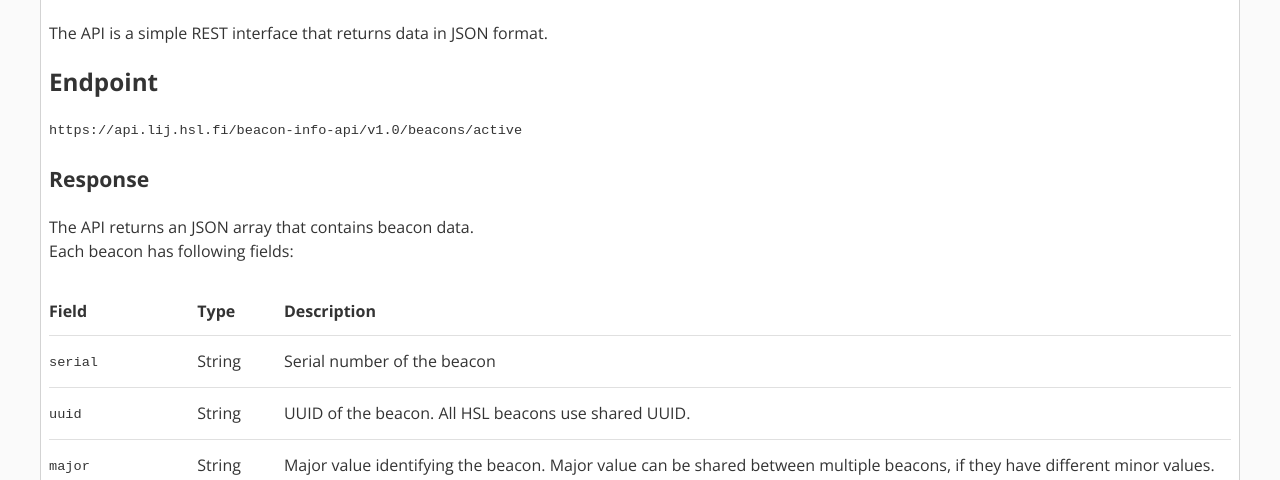
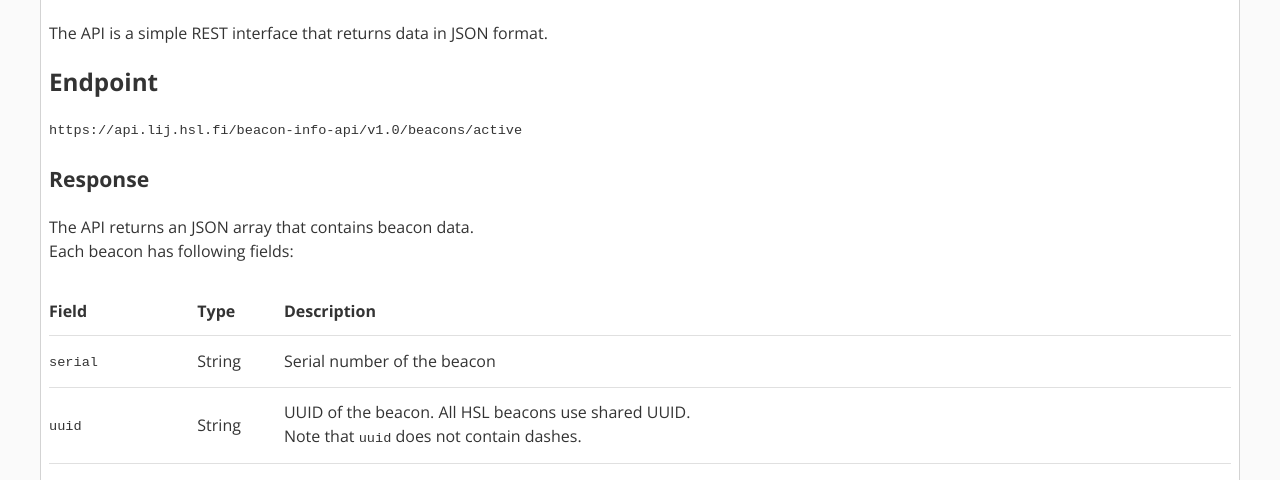
Before and after one commit to HSLdevcom/hsldevcom.github.io, a Gatsby site: page /beacon_api/ in a window 1280 px wide. Shown: the part 458-938 px from the top of the page. Built offline with nearby package versions, Linux system fonts and the light colour scheme; Gatsby itself is replaced by a stand-in of ours; some packages are replaced by stand-ins of ours; code samples lack their colours.

Commit message:
Add note about UUID being in nonstandard format

```diff
--- a/src/content/beacon_api/index.md
+++ b/src/content/beacon_api/index.md
@@ -20,7 +20,7 @@ Each beacon has following fields:
 | Field            | Type      | Description |
 |------------------|-----------|-------------|
 | `serial`         | String    | Serial number of the beacon
-| `uuid`           | String    | UUID of the beacon. All HSL beacons use shared UUID.
+| `uuid`           | String    | UUID of the beacon. All HSL beacons use shared UUID.<br/>Note that `uuid` does not contain dashes.
 | `major`          | String    | Major value identifying the beacon. Major value can be shared between multiple beacons, if they have different minor values.
 | `minor`          | String    | Minor value identifying the beacon. Minor value can be shared between multiple beacons, if they have different major values.
 | `location`       | Integer   | Location type of the beacon. Possible values: <ul><li>`1` = vehicle</li><li>`2` = stop</li></ul>
```
